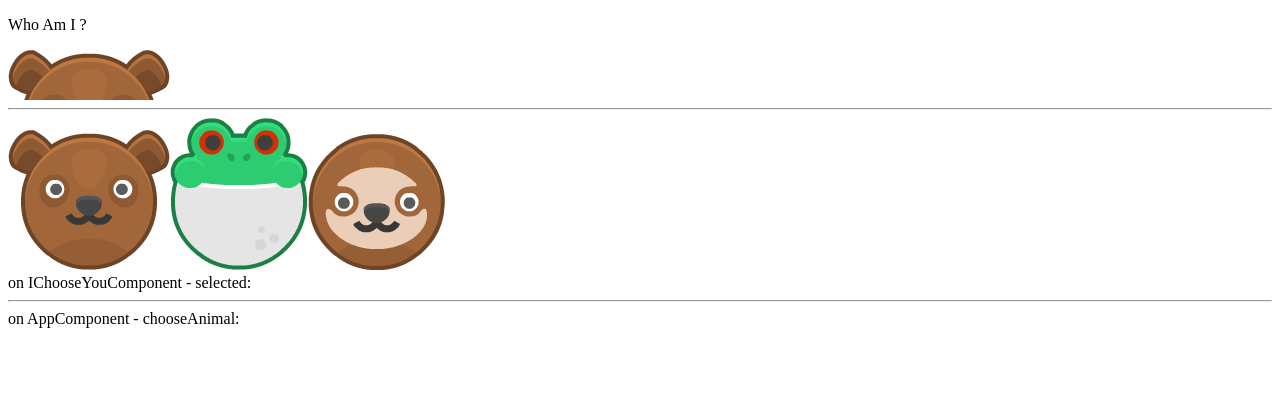
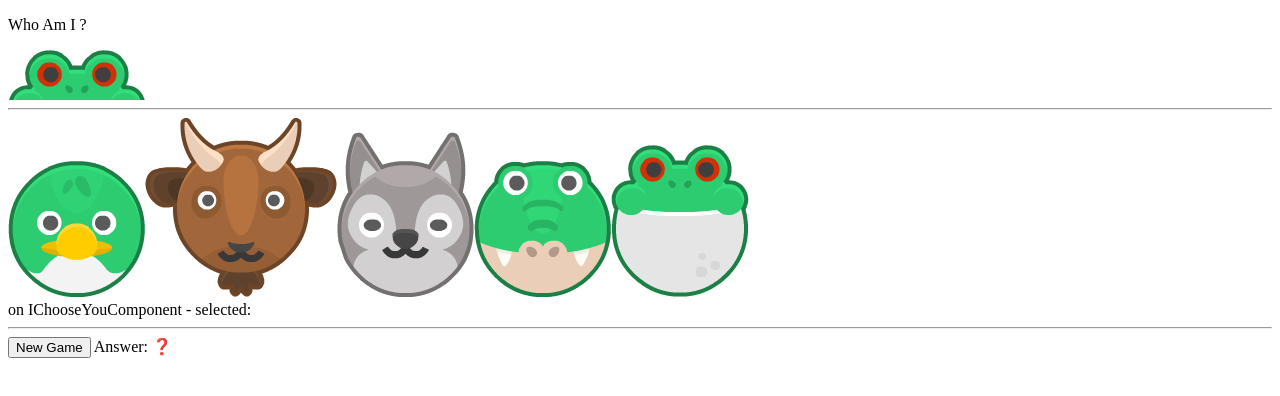
Before and after one commit to tumit/animal-pack, an Angular app: page / in a window 1280 px wide. Shown: the top 396 px of the page. Built offline with nearby package versions, Linux system fonts and the light colour scheme.

Commit message:
add random service

```diff
--- /dev/null
+++ b/src/app/animal-pack.service.ts
@@ -0,0 +1,31 @@
+import { Injectable } from '@angular/core';
+
+@Injectable({
+  providedIn: 'root'
+})
+export class AnimalPackService {
+
+  readonly PACK: string[] = [
+    'bear', 'chick', 'dog', 'frog', 'gorilla', 'monkey', 'owl', 'penguin', 'rhino', 'walrus', 'zebra',
+    'buffalo', 'cow', 'duck', 'giraffe', 'hippo', 'moose', 'panda', 'pig', 'sloth', 'whale',
+    'chicken', 'crocodile', 'elephant', 'goat', 'horse', 'narwhal', 'parrot', 'rabbit', 'snake'
+  ];
+
+  prefix = 'packs'
+  postfix = 'png'
+
+  constructor() { }
+
+  getPath(name: string): string {
+    return `${this.prefix}/${name}.${this.postfix}`
+  }
+
+  randomN(n: number): string[] {
+    return this.PACK.sort(() => 0.5 - Math.random()).slice(0, n);
+  }
+
+  randomOne(candidates: string[]): string {
+    return candidates[Math.floor(Math.random() * candidates.length)];
+  }
+
+}
--- a/src/app/app.component.html
+++ b/src/app/app.component.html
@@ -2,4 +2,13 @@
 <hr>
 <app-i-choose-you (choose)="onChoose($event)" [names]="candidates" />
 <hr>
-on AppComponent - chooseAnimal: {{ chooseAnimal }}
+<!-- on AppComponent - chooseAnimal: {{ chooseAnimal }} -->
+<button (click)="onReset()" >New Game</button>
+Answer:
+@if (!chooseAnimal) {
+  ❓️
+} @else if (chooseAnimal === whoAmI) {
+  ✅
+} @else {
+  ❌
+}
--- a/src/app/app.component.ts
+++ b/src/app/app.component.ts
@@ -1,7 +1,8 @@
-import { Component } from '@angular/core';
+import { Component, inject } from '@angular/core';
 import { RouterOutlet } from '@angular/router';
 import { WhoAmIComponent } from './who-am-i.component';
 import { IChooseYouComponent } from './i-choose-you/i-choose-you.component';
+import { AnimalPackService } from './animal-pack.service';
 
 @Component({
   selector: 'app-root',
@@ -14,10 +15,22 @@ export class AppComponent {
   whoAmI = 'bear'
   candidates = ['bear', 'frog', 'sloth']
 
+  animalPackService = inject(AnimalPackService)
+
   chooseAnimal = ''
+
+  constructor() {
+    this.onReset();
+  }
 
   onChoose(name: string): void {
     this.chooseAnimal = name;
   }
 
+  onReset(): void {
+    this.chooseAnimal = ''
+    this.candidates = this.animalPackService.randomN(5)
+    this.whoAmI = this.animalPackService.randomOne(this.candidates)
+  }
+
 }
--- /dev/null
+++ b/src/app/directed-by/directed-by.component.html
@@ -0,0 +1 @@
+<p>directed-by works!</p>
--- a/src/app/i-choose-you/i-choose-you.component.html
+++ b/src/app/i-choose-you/i-choose-you.component.html
@@ -1,6 +1,6 @@
 <!-- i-choose-you.component.html -->
 @for (name of names; track name) {
-  <img (click)="onSelect(name)" src="/packs/{{name}}.png" alt="{{name}}" />
+  <img (click)="onSelect(name)" src="{{animalPackService.getPath(name)}}" alt="{{name}}" />
 }
 <br>
 on IChooseYouComponent - selected: {{ selected }}
--- a/src/app/i-choose-you/i-choose-you.component.ts
+++ b/src/app/i-choose-you/i-choose-you.component.ts
@@ -1,5 +1,6 @@
 // i-choose-you.component.ts
-import { Component, EventEmitter, Input, Output } from '@angular/core';
+import { Component, EventEmitter, inject, Input, Output } from '@angular/core';
+import { AnimalPackService } from '../animal-pack.service';
 
 @Component({
   selector: 'app-i-choose-you',
@@ -16,6 +17,13 @@ export class IChooseYouComponent {
   @Output()
   choose = new EventEmitter<string>();
 
+  animalPackService = inject(AnimalPackService)
+
+  // animalPackService: AnimalPackService
+  // constructor() {
+  //   this.animalPackService = inject(AnimalPackService)
+  // }
+
   selected = ''
 
   onSelect(name: string): void {
--- a/src/app/who-am-i.component.ts
+++ b/src/app/who-am-i.component.ts
@@ -1,11 +1,12 @@
 import { Component, Input } from "@angular/core";
+import { AnimalPackService } from "./animal-pack.service";
 
 @Component({
   selector: `who-am-i`,
   template: `
     <p>Who Am I ?</p>
     <div class="partial">
-      <img src="/packs/{{name}}.png" alt="">
+      <img src="{{animalPackService.getPath(name)}}" alt="">
     </div>
   `,
   styles: `
@@ -21,4 +22,6 @@ export class WhoAmIComponent {
   @Input()
   name = 'cow'
 
+  constructor(public animalPackService: AnimalPackService) {}
+
 }
```
Also changed, not shown: src/app/directed-by/directed-by.component.ts (added, +12 -0 lines), src/app/directed-by/directed-by.component.css (added).
